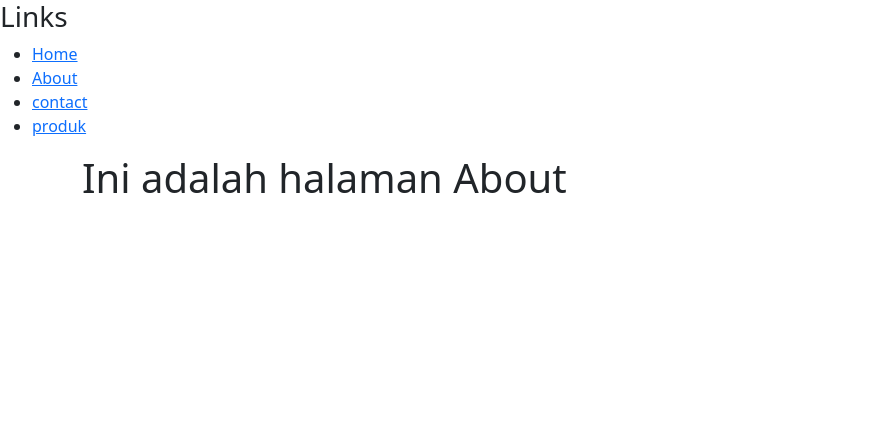
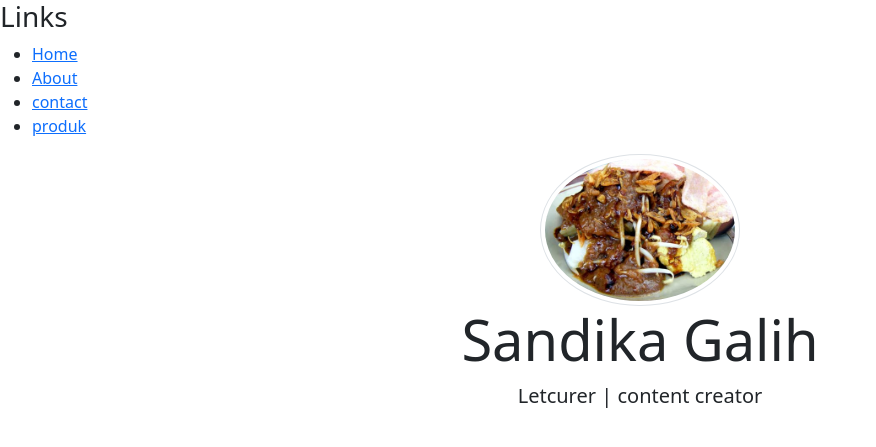
Before and after one commit to RoninXYZ/Nodde1, a Node server app: page /about in a window 1280 px wide. Shown: the top 447 px of the page, without its empty margins (0-876 px from the left). Run offline with Node 20, Linux system fonts and the light colour scheme; some libraries are stand-ins or nearby versions.

Commit message:
midle were

```diff
--- a/app.js
+++ b/app.js
@@ -4,6 +4,21 @@ const port = 3000
 const  expressLayouts = require('express-ejs-layouts');
 app.set('view engine' ,'ejs');
 app.use(expressLayouts)
+
+
+app.use(express.static('public'));
+
+//aplication level midlwere
+app.use((req, res, next) => {
+    console.log('Time:', Date.now())
+    next();
+  })
+  app.use((req, res, next) => {
+    console.log('ini midle were kedua')
+    next();
+  })
+
+
 
 app.get('/', (req, res) => {
     //res.sendFile('./index.html', { root: __dirname })
@@ -29,9 +44,10 @@ app.get('/', (req, res) => {
     })
 })
 
-app.get('/about', (req, res) => {
+app.get('/about', (req, res ,) => {
     //res.sendFile('./about.html', { root: __dirname })
-    res.render('about' , {layout:'layout/main_layout',title :"Halaman about" ,})
+    res.render('about' , {layout:'layout/main_layout',title :"Halaman about" ,});
+
 })
 app.get('/kontak', (req, res) => {
     //res.send('ini halaman kontak')
--- a/views/about.ejs
+++ b/views/about.ejs
@@ -1,4 +1,14 @@
 
 
 
-<h1>Ini adalah halaman About</h1>
+<div class="container">
+    <div class="row">
+        <div class="col text-center">
+            <img src="../img/Kupat_Tahu_Gempol.jpg" alt="Kupat Kupat_Tahu_Gempol" class="img-thumbnail rounded-circle" width="200"
+
+            />
+            <h1 class="display-4">Sandika Galih</h1>
+            <p class="lead">Letcurer | content creator</p>
+        </div>
+    </div>
+</div>
```
Also changed, not shown: public/img/Kupat_Tahu_Gempol.jpg (added).
